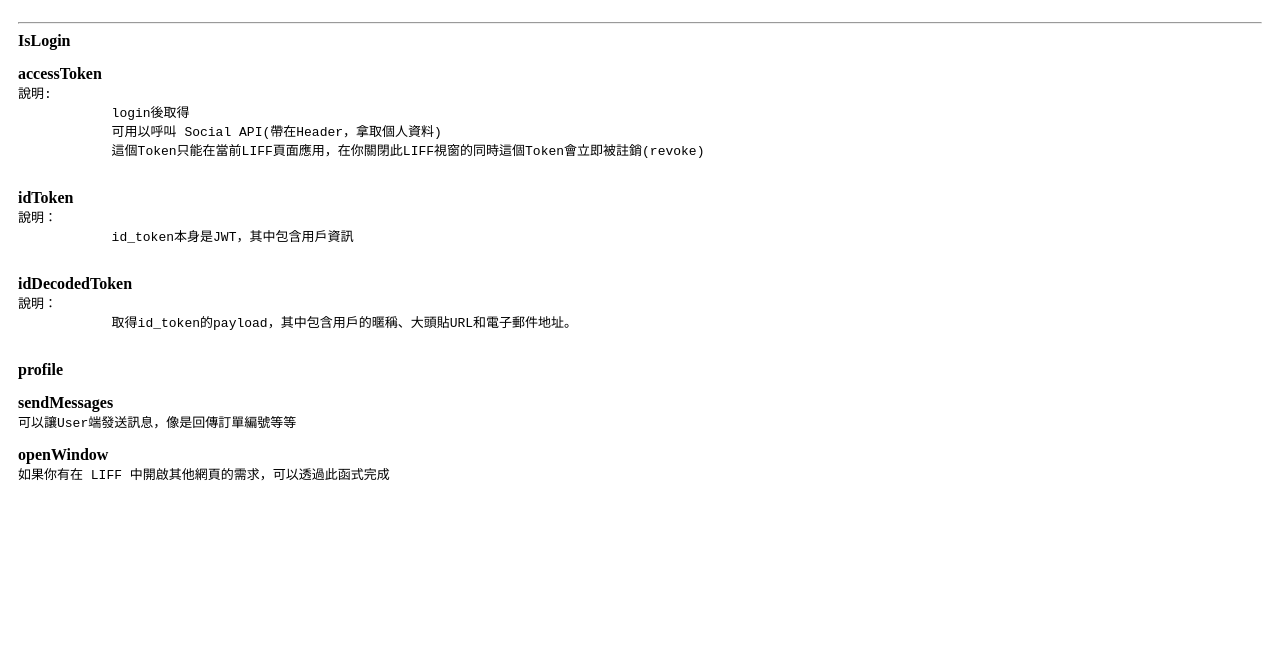
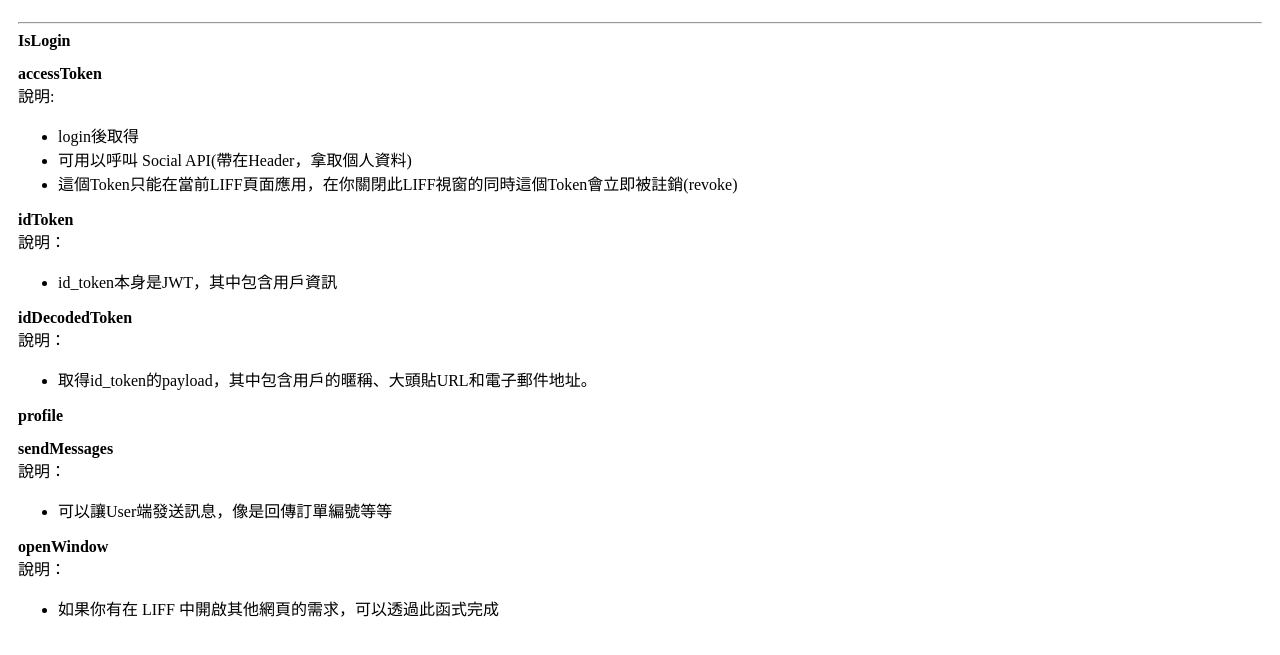
Before and after one commit to mia0421/try-LIFF, a website built with webpack: page src/index.html in a window 1280 px wide. Shown: the part 37-692 px from the top of the page. Built offline with nearby package versions, Linux system fonts and the light colour scheme; a script that the page names is missing.

Commit message:
調整排版

```diff
--- a/src/index.html
+++ b/src/index.html
@@ -9,8 +9,8 @@
 <body>
 <div class="content">
     <div class="info-block">
-    <img id="lineImg" />
-    <h4 id="lineName"></h4>
+        <img id="lineImg"/>
+        <h4 id="lineName"></h4>
     </div>
     <hr>
     <div class="block">
@@ -19,27 +19,36 @@
     </div>
     <div class="block">
         <b>accessToken</b>
-        <pre>說明:
-            login後取得
-            可用以呼叫 Social API(帶在Header，拿取個人資料)
-            這個Token只能在當前LIFF頁面應用，在你關閉此LIFF視窗的同時這個Token會立即被註銷(revoke)
-        </pre>
+        <div>
+            說明:
+            <ul>
+                <li>login後取得</li>
+                <li>可用以呼叫 Social API(帶在Header，拿取個人資料)</li>
+                <li>這個Token只能在當前LIFF頁面應用，在你關閉此LIFF視窗的同時這個Token會立即被註銷(revoke)</li>
+            </ul>
+        </div>
         <div class="token-block" id="accessToken"></div>
     </div>
 
     <div class="block">
         <b>idToken</b>
-        <pre>說明：
-            id_token本身是JWT，其中包含用戶資訊
-        </pre>
+        <div>
+            說明：
+            <ul>
+                <li>id_token本身是JWT，其中包含用戶資訊</li>
+            </ul>
+        </div>
         <div class="token-block" id="idToken"></div>
     </div>
 
     <div class="block">
         <b>idDecodedToken</b>
-        <pre>說明：
-            取得id_token的payload，其中包含用戶的暱稱、大頭貼URL和電子郵件地址。
-        </pre>
+        <div>
+            說明：
+            <ul>
+                <li>取得id_token的payload，其中包含用戶的暱稱、大頭貼URL和電子郵件地址。</li>
+            </ul>
+        </div>
         <pre id="idDecodedToken"></pre>
     </div>
     <div class="block">
@@ -48,11 +57,23 @@
     </div>
     <div class="block">
         <b>sendMessages</b>
-        <pre>可以讓User端發送訊息，像是回傳訂單編號等等</pre>
+        <div>
+            說明：
+            <ul>
+                <li>可以讓User端發送訊息，像是回傳訂單編號等等</li>
+            </ul>
+        </div>
     </div>
     <div class="block">
         <b>openWindow</b>
-        <pre>如果你有在 LIFF 中開啟其他網頁的需求，可以透過此函式完成</pre>
+        <div>
+            說明：
+            <ul>
+                <li>
+                    如果你有在 LIFF 中開啟其他網頁的需求，可以透過此函式完成
+                </li>
+            </ul>
+        </div>
     </div>
 </div>
 </body>
```
